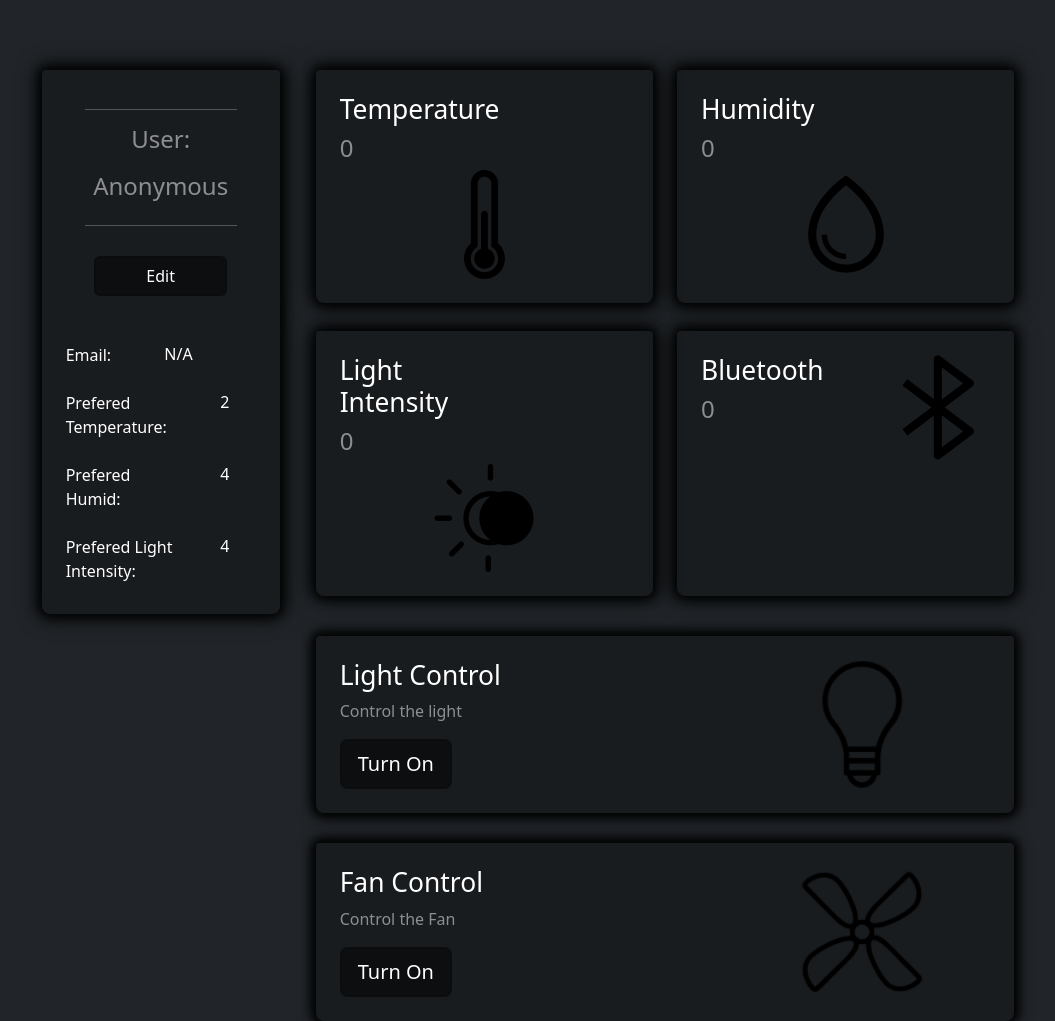
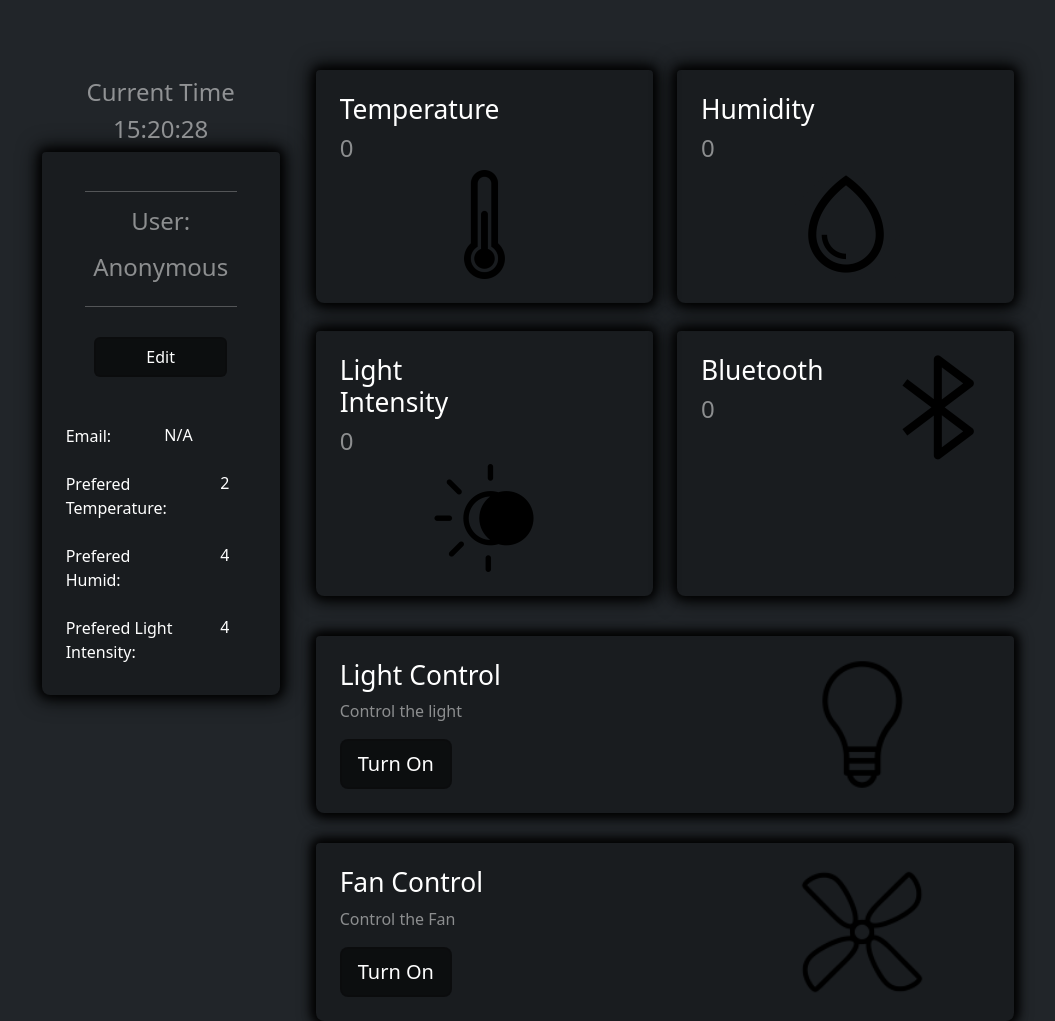
Before and after one commit to DokuSan00/IoT-Final-Project, a Python web app: template templates/index.html in a window 1280 px wide. Shown: the whole page, without its empty margins (118-1173 px from the left). Run offline with Jinja, Linux system fonts and the light colour scheme; the template is opened without the code that fills it, so the values that code supplies are empty.

Commit message:
added time date on dashboard

```diff
--- a/static/scripts/script.js
+++ b/static/scripts/script.js
@@ -61,6 +61,19 @@ let motorEmailSent = false;
 let lightEmailSent = false;
 
 let client_setting = {}
+let currentdate = new Date();
+let currentTime = "--:--:--"
+
+function update_Time() {
+    const hr = `${currentdate.getUTCHours()}`;
+    const mi = `${currentdate.getUTCMinutes()}`;
+    const sc = `${currentdate.getUTCSeconds()}`;
+
+    console.log(hr.length);
+    // currentTime = `${hr}:${mi}:${sc}`
+    currentTime = `${hr.padStart(2 - hr.length, '0')}:${mi.padStart(2 - mi.length, '0')}:${sc.padStart(2 - sc.length, '0')}`;
+    $("#time-text").html(currentTime);
+}
 
 function set_user(client) {
     if (JSON.stringify(client) == JSON.stringify(client_setting))
@@ -79,8 +92,10 @@ function get_data() {
 
 // Do every 1s
 setInterval(() => {
+    update_Time()
+
     //get breadboard data from app.py named get_data every other second, and call pasteData callback function
-    get_data();
+    // get_data();
 
     //update values of the dashboard
     $("#temp-text").html(data.temp);
@@ -127,8 +142,7 @@ function light_email_handler() {
     if (lightState) return;
 
     //Getting current date and time
-    var currentdate = new Date();
-    var content = "The Light is ON at " + currentdate.getHours() + ":" + currentdate.getMinutes() + " .";
+    var content = "The Light is ON at " + currentTime;
 
     //Send email to say that the light is on
     if (lightEmailSent) return;
--- a/templates/index.html
+++ b/templates/index.html
@@ -19,6 +19,16 @@
     <div id="dash-content" class="text-white" style="width: 80%; margin: auto; margin-top: 70px;">
         <div class="row justify-content-center">
             <div name="left-wrapper" class="col-md-3">
+                <div id="top-left" name="top-left">
+                    <div class="" style="text-align: center;">
+                        <div class="">
+                            <div class="" style="align-items: center; justify-content: center; margin: 8px auto;">
+                                <h4 id="time-label" class="text-white-50">Current Time</h4>
+                                <h4 id="time-text" class="text-white-50">--:--:--</h4>
+                            </div>
+                        </div>
+                    </div>
+                </div>
                 <div name="bottom-left">
                     <div class="form-shadow p-4 bg-black bg-opacity-25 border-dark rounded-top-1 rounded-bottom-3">
                         <div id="profile">
```
Also changed, not shown: app.py (+9 -3 lines).
